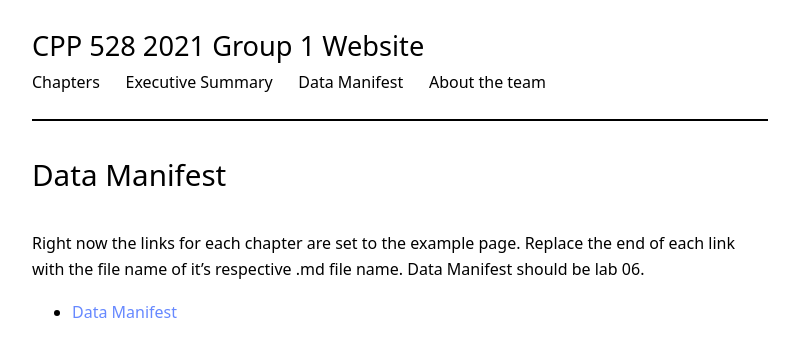
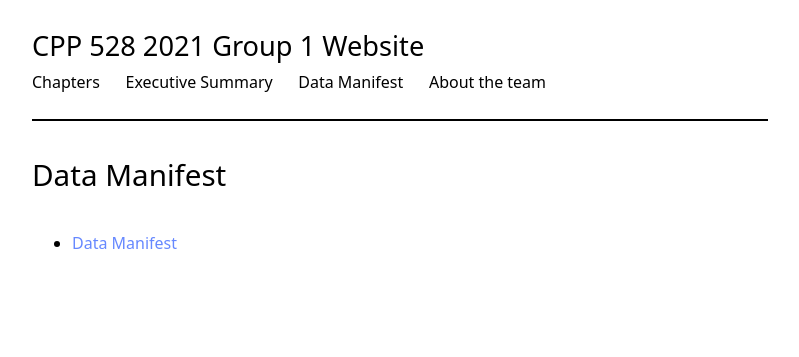
Before and after one commit to jmacost5/cpp-528-fall-2021-group-01, a Jekyll site: the page built from data_manifest.md, in a window 1280 px wide. Shown: the top 357 px of the page, without its empty margins (240-1039 px from the left). Built offline with Jekyll 4.4.1, drawn with Linux system fonts in a browser that asks for light colours; nearby versions of some CDN libraries.

Commit message:
Update data_manifest.md

```diff
--- a/data_manifest.md
+++ b/data_manifest.md
@@ -3,7 +3,4 @@
 title: "Data Manifest"
 ---
 
-Right now the links for each chapter are set to the example page. Replace the end of each link with the file name of it's respective .md file name. Data Manifest
-should be lab 06.
-
-  - [Data Manifest](https://r-class.github.io/cpp-528-fall-2021-group-01/_posts/2021-03-14-ch01-example_page/)
+  - [Data Manifest](https://r-class.github.io/cpp-528-fall-2021-group-01/analysis/utilities_master/)
```
